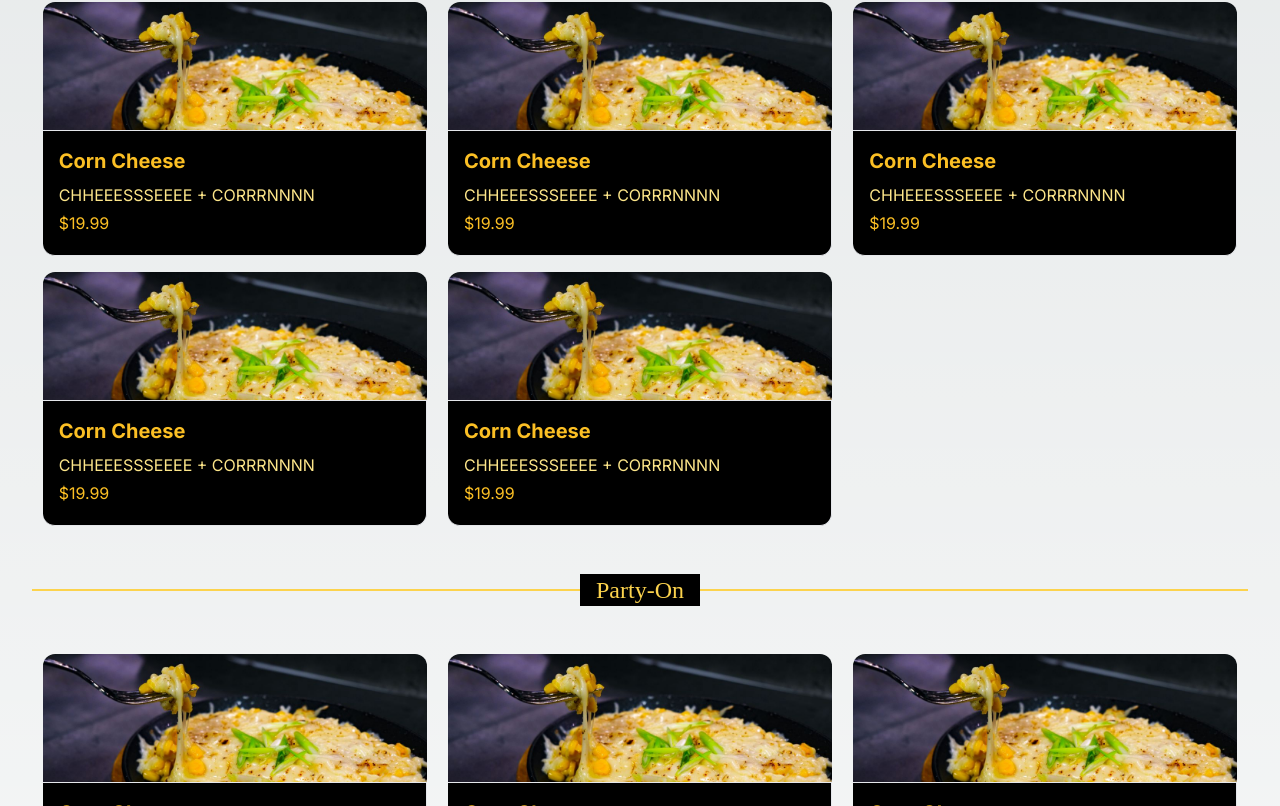
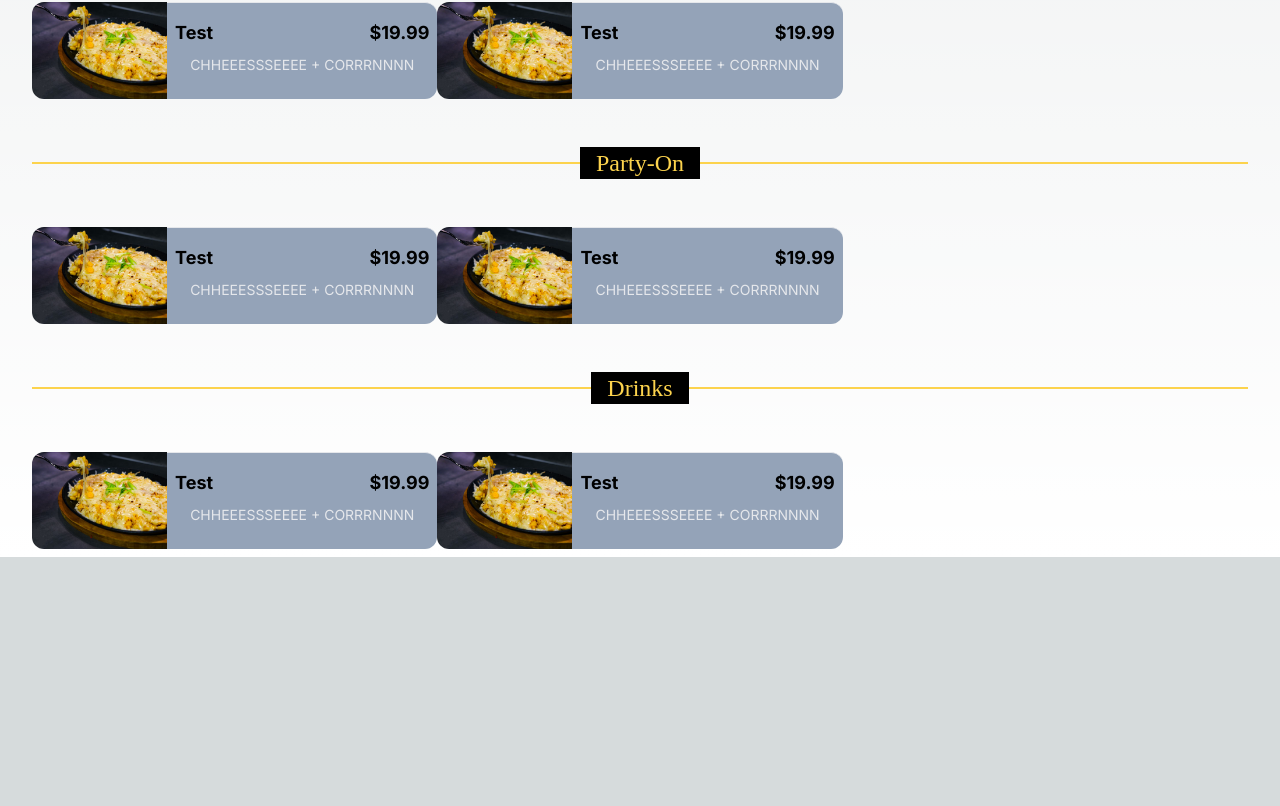
Before and after one commit to Hy-Nguyen/TipsyMenuReact, a Next.js app: page / in a window 1280 px wide. Shown: the part 1614-2420 px from the top of the page. After the commit the page ends 2171 px from the top, so only its background shows below. Built offline with nearby package versions, Linux system fonts and the light colour scheme.

Commit message:
updated menu item component

```diff
--- a/app/page.tsx
+++ b/app/page.tsx
@@ -1,9 +1,9 @@
 import Image from "next/image";
-import MenuItemSmall from "@/components/menu_item_small";
 import Navbar from "@/components/nav";
 import Header from "@/components/header";
 import Logo from "@/components/imageTest";
 import Chicken from "@/components/chicken";
+import MenuItem from "@/components/menuitem";
 
 export default function Home() {
   return (
@@ -35,11 +35,8 @@ export default function Home() {
                         md:grid md:grid-cols-2
                         lg:grid lg:grid-cols-3 lg:max-w-screen-xl lg:m-auto"
           >
-            <MenuItemSmall />
-            <MenuItemSmall />
-            <MenuItemSmall />
-            <MenuItemSmall />
-            <MenuItemSmall />
+            <MenuItem />
+            <MenuItem />
           </div>
         </section>
         <section id="Party-On">
@@ -49,11 +46,8 @@ export default function Home() {
                         md:grid md:grid-cols-2
                         lg:grid lg:grid-cols-3 lg:max-w-screen-xl lg:m-auto"
           >
-            <MenuItemSmall />
-            <MenuItemSmall />
-            <MenuItemSmall />
-            <MenuItemSmall />
-            <MenuItemSmall />
+            <MenuItem />
+            <MenuItem />
           </div>
         </section>
         <section id="Drinks">
@@ -63,11 +57,8 @@ export default function Home() {
                         md:grid md:grid-cols-2
                         lg:grid lg:grid-cols-3 lg:max-w-screen-xl lg:m-auto"
           >
-            <MenuItemSmall />
-            <MenuItemSmall />
-            <MenuItemSmall />
-            <MenuItemSmall />
-            <MenuItemSmall />
+            <MenuItem />
+            <MenuItem />
           </div>
         </section>
       </div>
--- a/components/menu_item_small.tsx
+++ b/components/menu_item_small.tsx
@@ -45,4 +45,5 @@ function MenuItemSmall() {
     </div>
   );
 }
+
 export default MenuItemSmall;
--- /dev/null
+++ b/components/menuitem.tsx
@@ -0,0 +1,47 @@
+import React from "react";
+
+function MenuItem() {
+  // {url, title, description, price}
+  let url: string = "cornCheese.jpg",
+    title: string = "Test",
+    description: string =
+      "CHHEEESSSEEEE + CORRRNNNN",
+    price: number = 19.99;
+
+  return (
+    <div className="max-w w-full grid grid-cols-3 justify-center py-2">
+      <div
+        className="flex-none bg-cover rounded-l-xl
+               text-center overflow-hidden col-span-1"
+        style={{
+          backgroundImage: `url('/img/${url}')`,
+        }}
+        title=""
+      ></div>
+
+      <div
+        className="
+                  lg:border-l-0 lg:border-t  bg-slate-400
+                  rounded-r-xl py-4 px-2
+                  justify-between leading-normal
+                  col-span-2"
+      >
+        <div className="mb-2 ">
+          <div className="items-center flex flex-row font-bold text-lg mb-2 justify-between">
+            <div className=" text-white-200 ">
+              {title}
+            </div>
+            <div className="text-white-400 ">
+              ${price}
+            </div>
+          </div>
+
+          <p className=" text-gray-200 mb-2 mx-1 text-center text-sm">
+            {description}
+          </p>
+        </div>
+      </div>
+    </div>
+  );
+}
+export default MenuItem;
```
